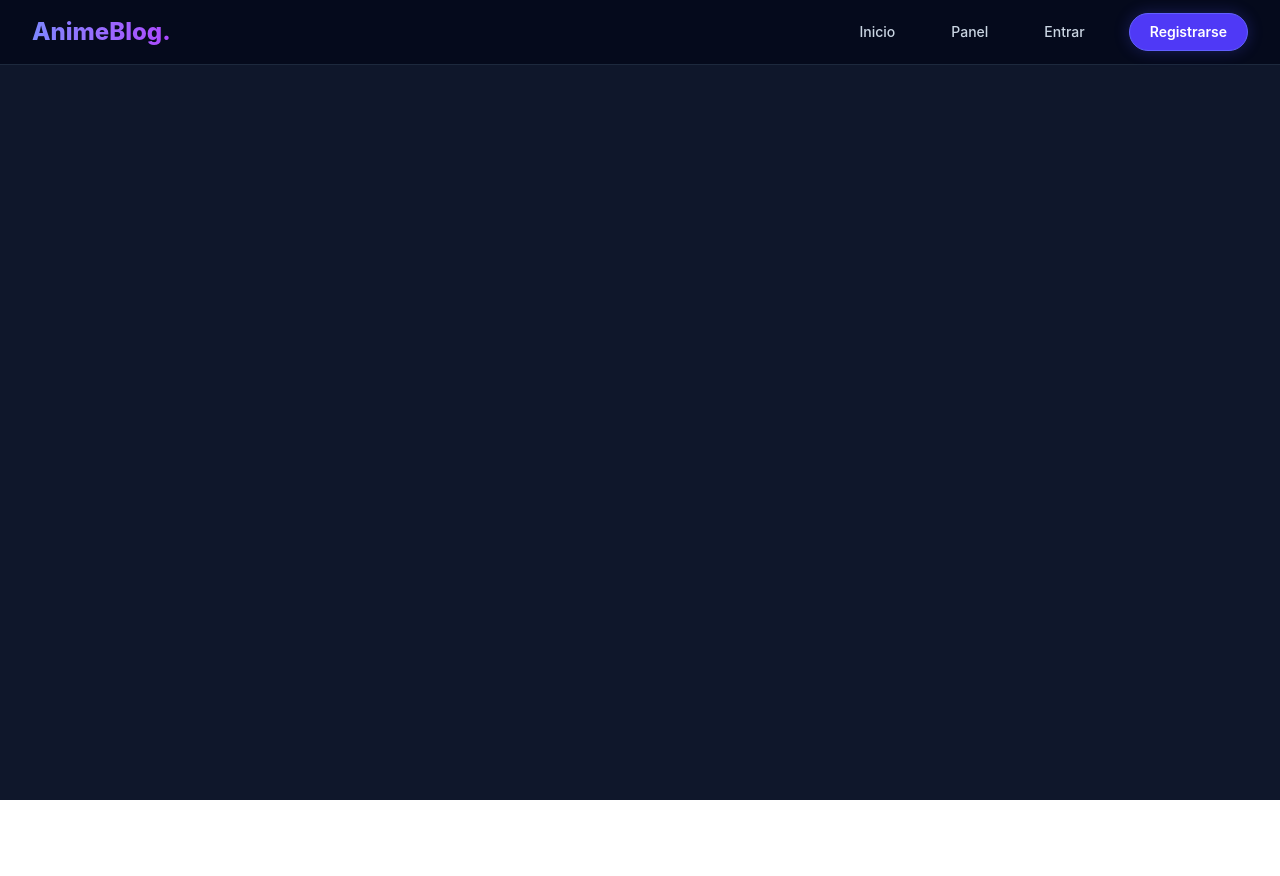
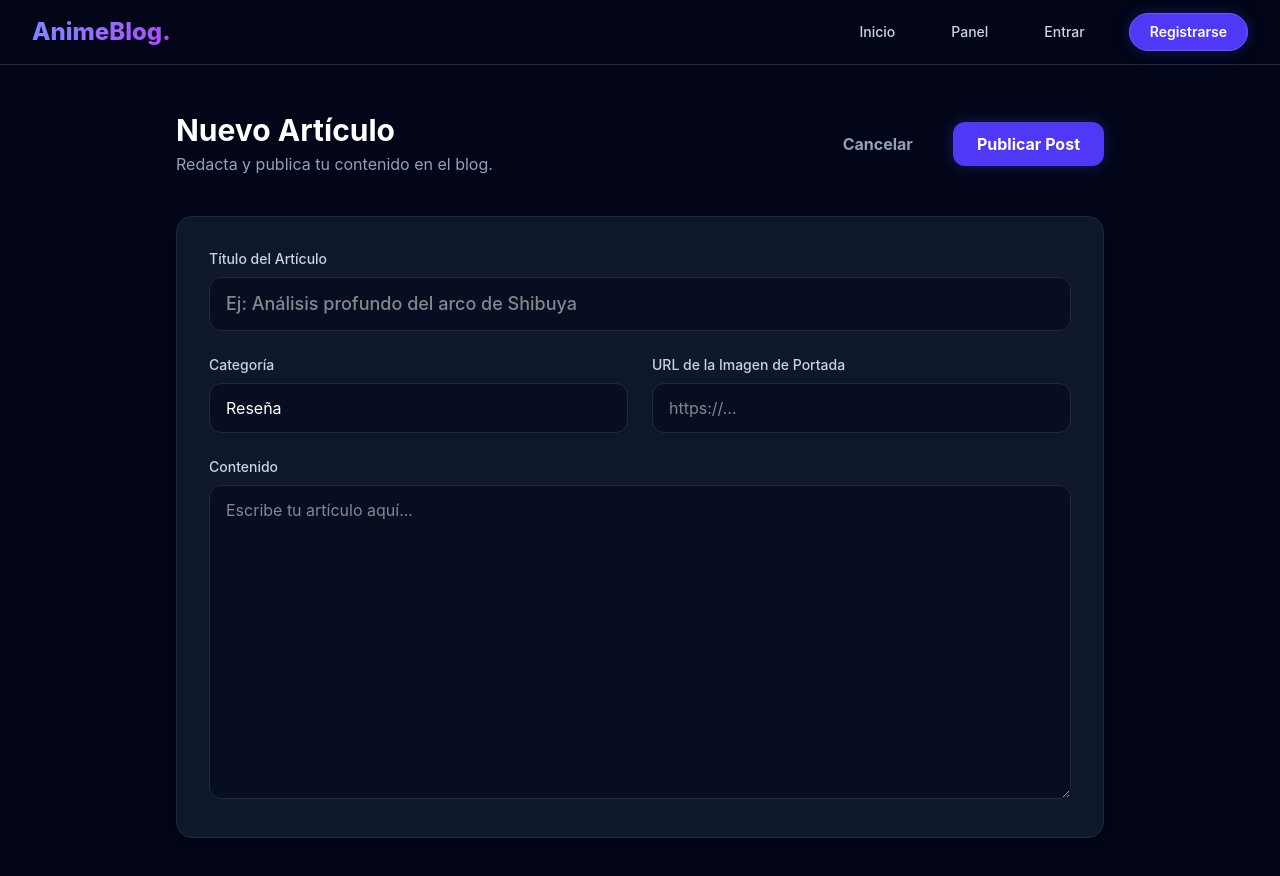
Before and after one commit to luisfstack-crypto/anime-blog-frontend, a React (Vite) app: page /create-post in a window 1280 px wide. Shown: the top 876 px of the page. Before the commit the page ends 800 px from the top, so only its background shows below. Built offline with nearby package versions, Linux system fonts and the light colour scheme.

Commit message:
feat(editor): implement article creation interface
Added CreatePost component with a clean, comment-free form layout for drafting articles. Configured routing in App.jsx and connected the primary call-to-action button in the Dashboard to enable seamless navigation to the editor.

```diff
--- a/src/App.jsx
+++ b/src/App.jsx
@@ -1,29 +1,29 @@
-import { BrowserRouter, Routes, Route } from 'react-router-dom'
-import Navbar from './components/Navbar'
-import Home from './pages/Home'
-import Login from './pages/Login'
-import Register from './pages/Register'
-import Dashboard from './pages/Dashboard'
+import { BrowserRouter, Routes, Route } from 'react-router-dom';
+import Navbar from './components/Navbar';
+import Home from './pages/Home';
+import Login from './pages/Login';
+import Register from './pages/Register';
+import Dashboard from './pages/Dashboard';
+import CreatePost from './pages/CreatePost';
 
 function App() {
   return (
     <BrowserRouter>
-      {/* Contenedor principal para toda la app */}
-      <div className="min-h-screen bg-slate-900 text-slate-100">
+      <div className="min-h-screen bg-slate-950 text-slate-100 font-sans">
         <Navbar />
 
-        {/* Contenedor para el contenido de cada página */}
         <main className="w-full pt-16">
           <Routes>
             <Route path="/" element={<Home />} />
             <Route path="/login" element={<Login />} />
             <Route path="/register" element={<Register />} />
             <Route path="/dashboard" element={<Dashboard />} />
+            <Route path="/create-post" element={<CreatePost />} />
           </Routes>
         </main>
       </div>
     </BrowserRouter>
-  )
+  );
 }
 
-export default App
+export default App;
--- /dev/null
+++ b/src/pages/CreatePost.jsx
@@ -0,0 +1,84 @@
+import { useNavigate } from 'react-router-dom';
+
+export default function CreatePost() {
+  const navigate = useNavigate();
+
+  const handleSubmit = (e) => {
+    e.preventDefault();
+    navigate('/dashboard');
+  };
+
+  return (
+    <div className="flex min-h-[calc(100vh-64px)] bg-slate-950 text-slate-200">
+      <main className="flex-1 p-8 sm:p-12 max-w-5xl mx-auto">
+
+        <header className="flex flex-col sm:flex-row justify-between items-start sm:items-center mb-10 gap-4">
+          <div>
+            <h1 className="text-3xl font-bold text-white">Nuevo Artículo</h1>
+            <p className="text-slate-400 mt-1">Redacta y publica tu contenido en el blog.</p>
+          </div>
+          <div className="flex space-x-4">
+            <button
+              type="button"
+              onClick={() => navigate('/dashboard')}
+              className="px-6 py-2.5 rounded-xl font-bold text-slate-400 hover:text-white transition-colors"
+            >
+              Cancelar
+            </button>
+            <button
+              type="submit"
+              form="post-form"
+              className="bg-indigo-600 hover:bg-indigo-700 text-white px-6 py-2.5 rounded-xl font-bold shadow-[0_0_15px_rgba(79,70,229,0.3)] transition-all"
+            >
+              Publicar Post
+            </button>
+          </div>
+        </header>
+
+        <form id="post-form" onSubmit={handleSubmit} className="space-y-6 bg-slate-900 border border-slate-800 p-8 rounded-2xl shadow-xl">
+
+          <div>
+            <label className="block text-sm font-medium text-slate-300 mb-2">Título del Artículo</label>
+            <input
+              type="text"
+              required
+              className="w-full px-4 py-3 rounded-xl bg-slate-950/50 border border-slate-800 text-white focus:outline-none focus:border-indigo-500 focus:ring-1 focus:ring-indigo-500 transition-all text-lg font-medium"
+              placeholder="Ej: Análisis profundo del arco de Shibuya"
+            />
+          </div>
+
+          <div className="grid grid-cols-1 md:grid-cols-2 gap-6">
+            <div>
+              <label className="block text-sm font-medium text-slate-300 mb-2">Categoría</label>
+              <select className="w-full px-4 py-3 rounded-xl bg-slate-950/50 border border-slate-800 text-white focus:outline-none focus:border-indigo-500 focus:ring-1 focus:ring-indigo-500 transition-all appearance-none">
+                <option value="review">Reseña</option>
+                <option value="theory">Teoría</option>
+                <option value="news">Noticia</option>
+                <option value="recommendation">Recomendación</option>
+              </select>
+            </div>
+            <div>
+              <label className="block text-sm font-medium text-slate-300 mb-2">URL de la Imagen de Portada</label>
+              <input
+                type="url"
+                className="w-full px-4 py-3 rounded-xl bg-slate-950/50 border border-slate-800 text-white focus:outline-none focus:border-indigo-500 focus:ring-1 focus:ring-indigo-500 transition-all"
+                placeholder="https://..."
+              />
+            </div>
+          </div>
+
+          <div>
+            <label className="block text-sm font-medium text-slate-300 mb-2">Contenido</label>
+            <textarea
+              required
+              rows="12"
+              className="w-full px-4 py-3 rounded-xl bg-slate-950/50 border border-slate-800 text-white focus:outline-none focus:border-indigo-500 focus:ring-1 focus:ring-indigo-500 transition-all resize-y"
+              placeholder="Escribe tu artículo aquí..."
+            ></textarea>
+          </div>
+
+        </form>
+      </main>
+    </div>
+  );
+}
--- a/src/pages/Dashboard.jsx
+++ b/src/pages/Dashboard.jsx
@@ -1,8 +1,68 @@
+import { useNavigate } from 'react-router-dom';
+
 export default function Dashboard() {
+  const navigate = useNavigate();
+
   return (
-    <div className="p-8">
-      <h1 className="text-2xl font-bold">Student Dashboard</h1>
-      <p>Manage your posts here.</p>
+    <div className="min-h-[calc(100vh-64px)] bg-slate-950 text-slate-200">
+      <div className="max-w-7xl mx-auto p-8 sm:p-12">
+
+        <header className="flex flex-col md:flex-row justify-between items-start md:items-center mb-12 gap-6">
+          <div className="space-y-2">
+            <h1 className="text-4xl font-extrabold text-white tracking-tight">Panel Principal</h1>
+            <p className="text-slate-400 text-lg">Bienvenido de nuevo. Aquí puedes gestionar tus publicaciones.</p>
+          </div>
+
+          <button
+            onClick={() => navigate('/create-post')}
+            className="bg-indigo-600 hover:bg-indigo-700 text-white px-6 py-3 rounded-xl font-bold shadow-[0_0_20px_rgba(79,70,229,0.3)] hover:shadow-[0_0_30px_rgba(79,70,229,0.5)] transition-all transform hover:-translate-y-0.5 flex items-center gap-2"
+          >
+            <svg className="w-5 h-5" fill="none" stroke="currentColor" viewBox="0 0 24 24">
+              <path strokeLinecap="round" strokeLinejoin="round" strokeWidth="2" d="M12 4v16m8-8H4" />
+            </svg>
+            Nuevo Artículo
+          </button>
+        </header>
+
+        <div className="grid grid-cols-1 sm:grid-cols-2 lg:grid-cols-4 gap-6 mb-12">
+          {[
+            { label: 'Posts Publicados', value: '12', color: 'indigo' },
+            { label: 'Vistas Totales', value: '1.2k', color: 'emerald' },
+            { label: 'Comentarios', value: '48', color: 'orange' },
+            { label: 'Seguidores', value: '156', color: 'purple' }
+          ].map((stat, i) => (
+            <div key={i} className="bg-slate-900 border border-slate-800 p-6 rounded-2xl shadow-xl hover:border-slate-700 transition-all group">
+              <p className="text-slate-400 font-medium mb-1">{stat.label}</p>
+              <p className={`text-3xl font-bold text-white group-hover:text-${stat.color}-400 transition-colors`}>{stat.value}</p>
+            </div>
+          ))}
+        </div>
+
+        <div className="bg-slate-900 border border-slate-800 rounded-3xl overflow-hidden shadow-2xl">
+          <div className="p-8 border-b border-slate-800 flex justify-between items-center">
+            <h3 className="text-xl font-bold text-white">Publicaciones Recientes</h3>
+            <button className="text-slate-400 hover:text-white text-sm font-semibold transition-colors">Ver todas</button>
+          </div>
+
+          <div className="p-12 text-center space-y-4">
+            <div className="w-16 h-16 bg-slate-950 rounded-2xl flex items-center justify-center mx-auto mb-6 border border-slate-800">
+              <svg className="w-8 h-8 text-slate-600" fill="none" stroke="currentColor" viewBox="0 0 24 24">
+                <path strokeLinecap="round" strokeLinejoin="round" strokeWidth="2" d="M19 20H5a2 2 0 01-2-2V6a2 2 0 012-2h10l4 4v10a2 2 0 01-2 2z" />
+                <path strokeLinecap="round" strokeLinejoin="round" strokeWidth="2" d="M14 2v4a2 2 0 002 2h4" />
+              </svg>
+            </div>
+            <h4 className="text-xl font-bold text-white">No tienes posts todavía</h4>
+            <p className="text-slate-400 max-w-sm mx-auto">Comienza a compartir tus pensamientos sobre anime con la comunidad creando tu primer artículo.</p>
+            <button
+              onClick={() => navigate('/create-post')}
+              className="text-indigo-400 font-bold hover:text-indigo-300 transition-colors mt-4 inline-block"
+            >
+              Crear mi primer post &rarr;
+            </button>
+          </div>
+        </div>
+
+      </div>
     </div>
-  )
+  );
 }
```
